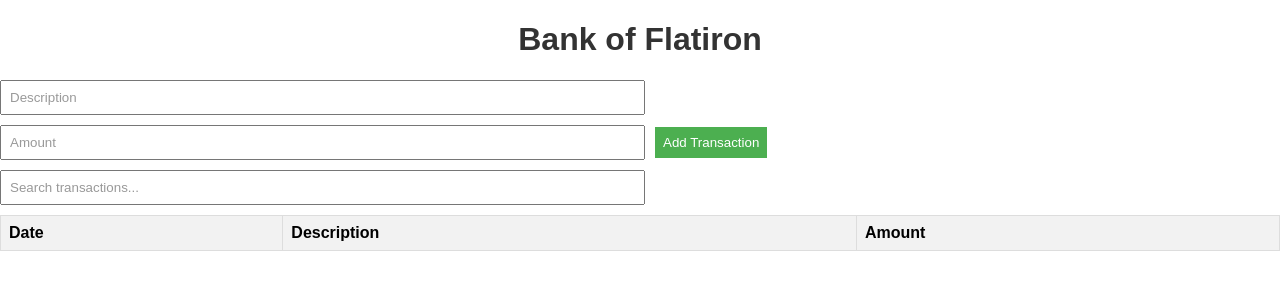
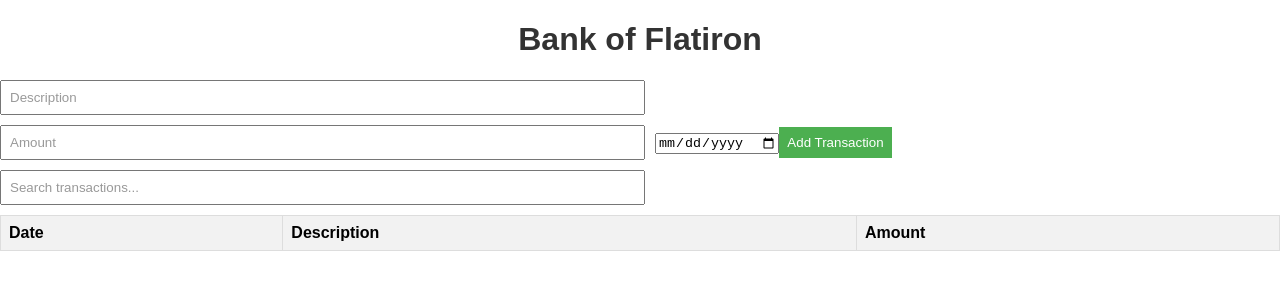
Before and after one commit to Anthony-Ngonde/Bank-Code-Challenge, a React (Create React App) app: page / in a window 1280 px wide. Shown: the top 300 px of the page. Built offline with nearby package versions, Linux system fonts and the light colour scheme.

Commit message:
Date Added

```diff
--- a/src/components/TransactionForm.jsx
+++ b/src/components/TransactionForm.jsx
@@ -3,12 +3,14 @@
 const TransactionForm = ({ onAddTransaction }) => {
   const [description, setDescription] = useState('');
   const [amount, setAmount] = useState('');
+  const [date, setDate] = useState('');
 
   const handleSubmit = (e) => {
     e.preventDefault();
-    onAddTransaction({ description, amount });
+    onAddTransaction({ description, amount, date });
     setDescription('');
     setAmount('');
+    setDate('');
   };
 
   return (
@@ -25,6 +27,12 @@
         value={amount}
         onChange={(e) => setAmount(e.target.value)}
       />
+      <input
+        type="date"
+        placeholder="Date"
+        value={date}
+        onChange={(e) => setDate(e.target.value)}
+      />
       <button type="submit">Add Transaction</button>
     </form>
   );
```
